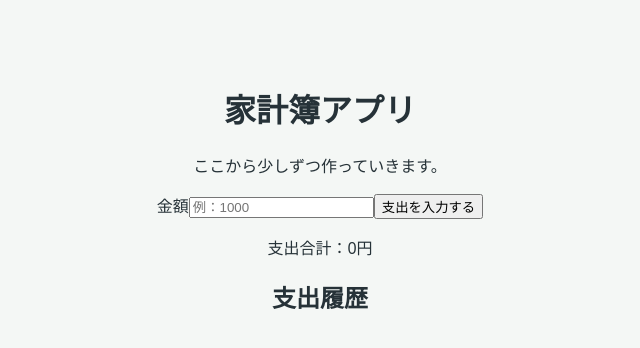
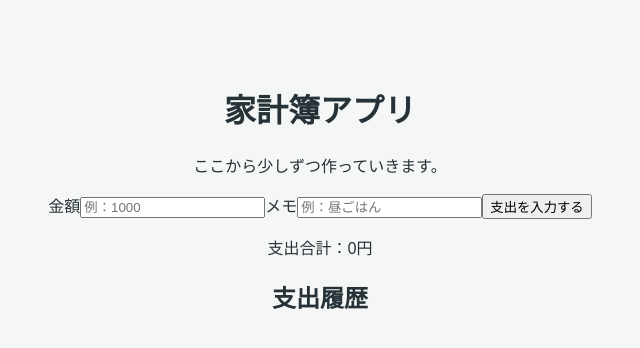
Before and after one commit to wasyun4/zubora-kakeibo-pwa, a React (Vite) app: page / in a window 1280 px wide. Shown: the top 348 px of the page, without its empty margins (320-960 px from the left). Built offline with nearby package versions, Linux system fonts and the light colour scheme.

Commit message:
feat: add expense memo input

```diff
--- a/src/App.tsx
+++ b/src/App.tsx
@@ -2,6 +2,7 @@ import { useState } from "react";
 
 function App() {
   const [amount, setAmount] = useState("");
+  const [memo, setMemo] = useState("");
   const [expenses, setExpenses] = useState<string[]>([]);
   const total = expenses.reduce(
     (sum, expense) => sum + Number(expense),
@@ -16,6 +17,7 @@ function App() {
     setExpenses([...expenses, amount]);
     alert(`${amount}円を入力しました！`);
     setAmount("");
+    setMemo("");
   }
   return (
     <main>
@@ -29,6 +31,16 @@ function App() {
           placeholder="例：1000"
           value={amount}
           onChange={(event) => setAmount(event.target.value)}
+        />
+      </label>
+
+      <label>
+        メモ
+        <input
+          type="text"
+          placeholder="例：昼ごはん"
+          value={memo}
+          onChange={(event) => setMemo(event.target.value)}
         />
       </label>
 
```
